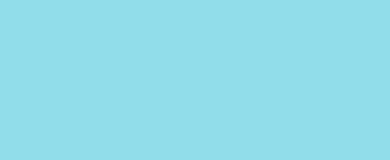
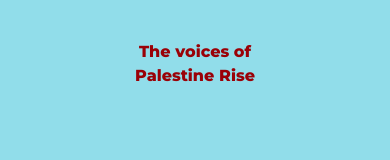
Before and after one commit to assessment-hisan/just, a Next.js app: page / in a window 390 px wide. Shown: the top 160 px of the page. Built offline with nearby package versions, Linux system fonts and the light colour scheme.

Commit message:
home page text added

```diff
--- a/app/globals.css
+++ b/app/globals.css
@@ -1,3 +1,5 @@
+@import url('https://fonts.googleapis.com/css2?family=Montserrat:ital,wght@0,100..900;1,100..900&display=swap');
+
 @tailwind base;
 @tailwind components;
 @tailwind utilities;
--- a/app/page.js
+++ b/app/page.js
@@ -7,6 +7,12 @@ export default function Home() {
     <div className="bg-[#91ddea] relative">
   {/* Empty space above the images */}
   <div className="h-[35vh] md:h-[40vh] lg:h-[25vh]"></div>
+
+  {/* Title with Montserrat font */}
+  <div className="absolute top-10 left-0 right-0 flex flex-col items-center justify-center">
+    <h1 className="font-extrabold font-montserrat text-[#9a0107] text-1xl md:text-3xl lg:text-5xl">The voices of</h1>
+    <h1 className="font-extrabold font-montserrat text-[#9a0107] text-1xl md:text-3xl lg:text-5xl">Palestine Rise</h1>
+  </div>
 
   {/* Logo Image - Full visibility on mobile, partially covered on larger screens */}
   <img
@@ -26,6 +32,7 @@ export default function Home() {
 
 {/* Footer or any section after */}
 <div className="h-[30vh] w-full bg-black"></div>
+
   </>
 
 
--- a/tailwind.config.js
+++ b/tailwind.config.js
@@ -54,7 +54,10 @@ module.exports = {
   			lg: 'var(--radius)',
   			md: 'calc(var(--radius) - 2px)',
   			sm: 'calc(var(--radius) - 4px)'
-  		}
+  		},
+		  fontFamily: {
+			montserrat: ['Montserrat', 'sans-serif'],
+		  },
   	}
   },
   plugins: [require("tailwindcss-animate")],
```
Also changed, not shown: public/squared logo.png (added). Lines whose indentation alone changed are shown as unchanged.
